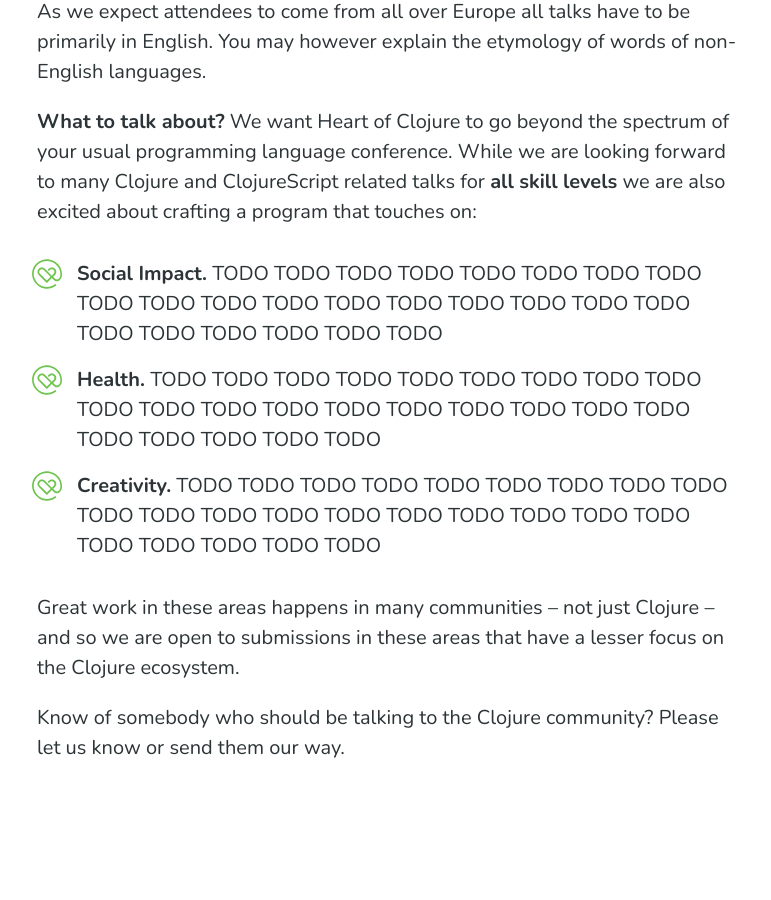
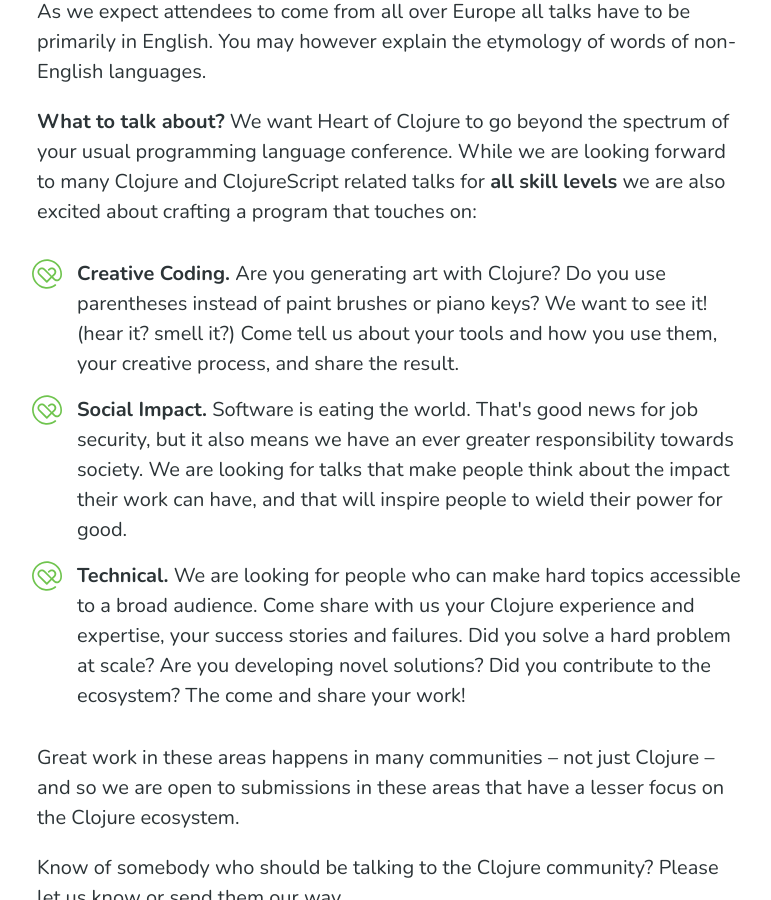
Before and after one commit to heartofclojure/heartofclojure-site-2019, a Jekyll site: the page built from call-for-presentations.html, in a window 1280 px wide and 900 px high, scrolled down 1272 px. Shown: the whole window, without its empty margins (251-1022 px from the left). Built offline with Jekyll 4.4.1, drawn with Linux system fonts in a browser that asks for light colours; nearby versions of some CDN libraries; some web fonts are replaced; comment, search, counter and statistics services are not loaded.

Commit message:
integrate arnes copy

```diff
--- a/call-for-presentations.html
+++ b/call-for-presentations.html
@@ -82,9 +82,22 @@
     </p>
 
     <ul class="list hoc-icon-list mv4">
-      <li class="mv3"><strong>Social Impact.</strong> TODO TODO TODO TODO TODO TODO TODO TODO TODO TODO TODO TODO TODO TODO TODO TODO TODO TODO TODO TODO TODO TODO TODO TODO</li>
-      <li class="mv3"><strong>Health.</strong> TODO TODO TODO TODO TODO TODO TODO TODO TODO TODO TODO TODO TODO TODO TODO TODO TODO TODO TODO TODO TODO TODO TODO TODO</li>
-      <li class="mv3"><strong>Creativity.</strong> TODO TODO TODO TODO TODO TODO TODO TODO TODO TODO TODO TODO TODO TODO TODO TODO TODO TODO TODO TODO TODO TODO TODO TODO</li>
+      <li class="mv3"><strong>Creative Coding.</strong> Are you generating art with Clojure? Do you
+        use parentheses instead of paint brushes or piano keys? We want to see it! (hear it?
+        smell it?) Come tell us about your tools and how you use them, your creative process,
+        and share the result.
+      </li>
+      <li class="mv3"><strong>Social Impact.</strong> Software is eating the world. That's good
+        news for job security, but it also means we have an ever greater responsibility towards
+        society. We are looking for talks that make people think about the impact their work
+        can have, and that will inspire people to wield their power for good.
+      </li>
+      <li class="mv3"><strong>Technical.</strong> We are looking for people who can make hard
+        topics accessible to a broad audience. Come share with us your Clojure experience and
+        expertise, your success stories and failures. Did you solve a hard problem at scale?
+        Are you developing novel solutions? Did you contribute to the ecosystem? The come and
+        share your work!
+      </li>
     </ul>
 
     <p>
```
